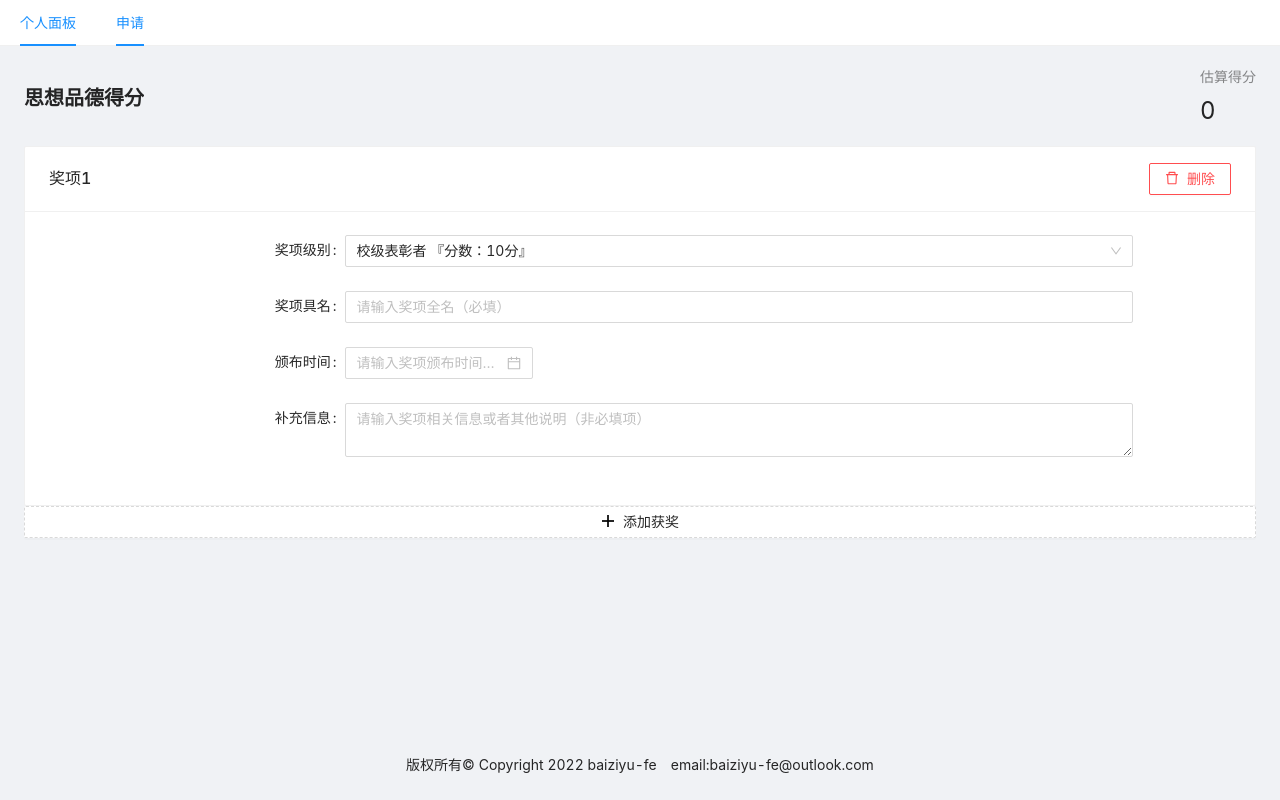
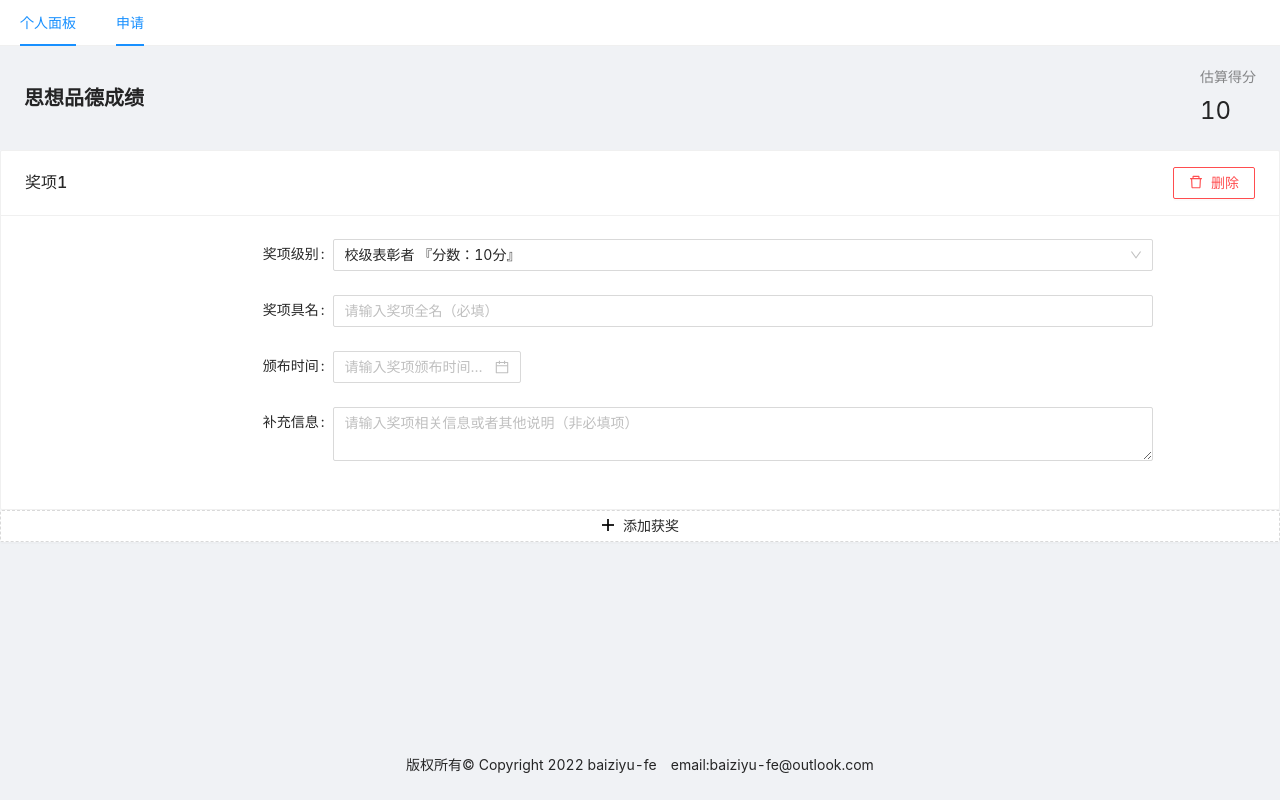
Before and after one commit to blus-personal-product/xupt-scholarship-fe, a React (Vite) app: page /apply in a window 1280 px wide. Built offline with nearby package versions, Linux system fonts and the light colour scheme.

Commit message:
fix(form): 修复表单初始值的问题

```diff
--- a/src/pages/application/components/application-form/components/moral-form.tsx
+++ b/src/pages/application/components/application-form/components/moral-form.tsx
@@ -29,7 +29,13 @@ const defaultFormValue: MoralFormValue = {
   ]
 }
 
-const MoralForm: React.FC = () => {
+
+interface IProps {
+  moralValue?: MoralFormValue;
+}
+
+const MoralForm: React.FC<IProps> = (props) => {
+  const { moralValue } = props;
 
   const [score, setScore] = React.useState(0);
 
@@ -40,17 +46,30 @@ const MoralForm: React.FC = () => {
     });
     return temp;
   }, []);
+
   const options = React.useMemo(() => moralScoreList.map(item => ({
     ...item,
     title: `${item.title}  『分数：${item.score}分』`
   })), []);
 
-  const onValuesChange: FormProps<MoralFormValue>['onValuesChange'] = (value, values) => {
-    const currScore = values.list.reduce((prev, curr) => {
+  const getScore = (moralList: MoralFormValue['list']) => {
+    return moralList.reduce((prev, curr) => {
       if (!curr || !curr.level) return prev;
       prev += scoreMap.get(curr.level);
       return prev;
     }, 0);
+  };
+
+  const prevScore = React.useMemo(() => getScore(moralValue?.list || []), [props.moralValue]);
+
+  React.useEffect(() => {
+    if (prevScore !== score) {
+      setScore(prevScore);
+    }
+  }, []);
+
+  const onValuesChange: FormProps<MoralFormValue>['onValuesChange'] = (_, values) => {
+    const currScore =getScore(values.list);
     if (currScore !== score) {
       notification.open({
         message: `最新估算成绩为：${currScore}分`,
@@ -60,17 +79,18 @@ const MoralForm: React.FC = () => {
     }
   }
   return (
+    <React.Fragment>
       <PageHeader
-      title="思想品德得分"
+        title="思想品德成绩"
         extra={[
           <Statistic
             title="估算得分"
             value={score}
           />
         ]}
-    >
+      />
       <Form
-        initialValues={defaultFormValue}
+        initialValues={moralValue}
         labelWrap
         onValuesChange={onValuesChange}
         labelCol={{ span: 6 }}
@@ -170,8 +190,12 @@ const MoralForm: React.FC = () => {
           }
         </Form.List>
       </Form>
-    </PageHeader>
+    </React.Fragment>
   );
 };
 
+MoralForm.defaultProps = {
+  moralValue: defaultFormValue
+}
+
 export default MoralForm;
--- a/src/pages/application/components/application-form/index.tsx
+++ b/src/pages/application/components/application-form/index.tsx
@@ -7,12 +7,12 @@ import PracticeForm from './components/practice-from';
 const ApplicationForm: React.FC = () => {
   return (
     <React.Fragment>
-      <Form.Provider
+      <React.Fragment
       >
         <AcademicForm />
         <MoralForm />
         <PracticeForm />
-      </Form.Provider>
+      </React.Fragment>
     </React.Fragment>
   );
 };
```
Lines whose indentation alone changed are shown as unchanged.
